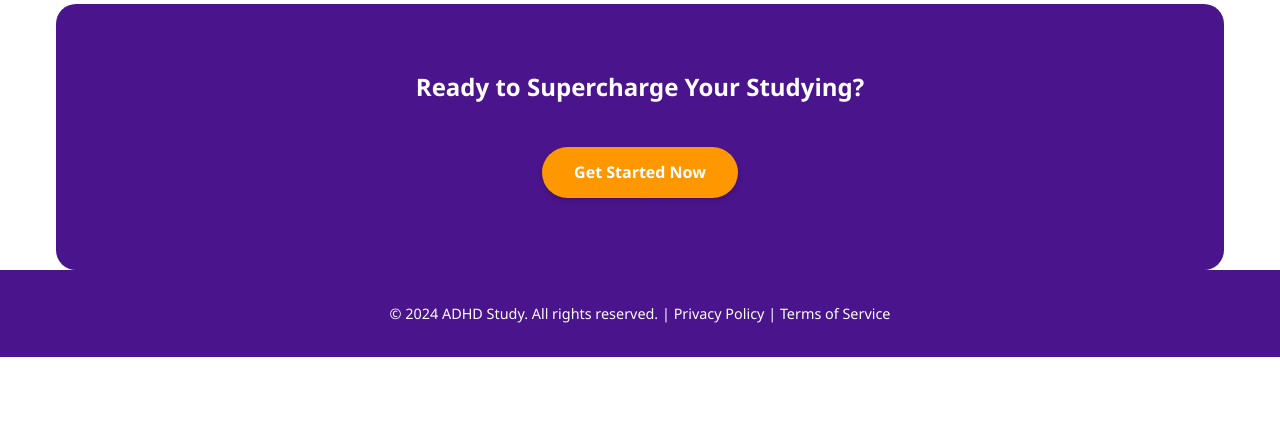
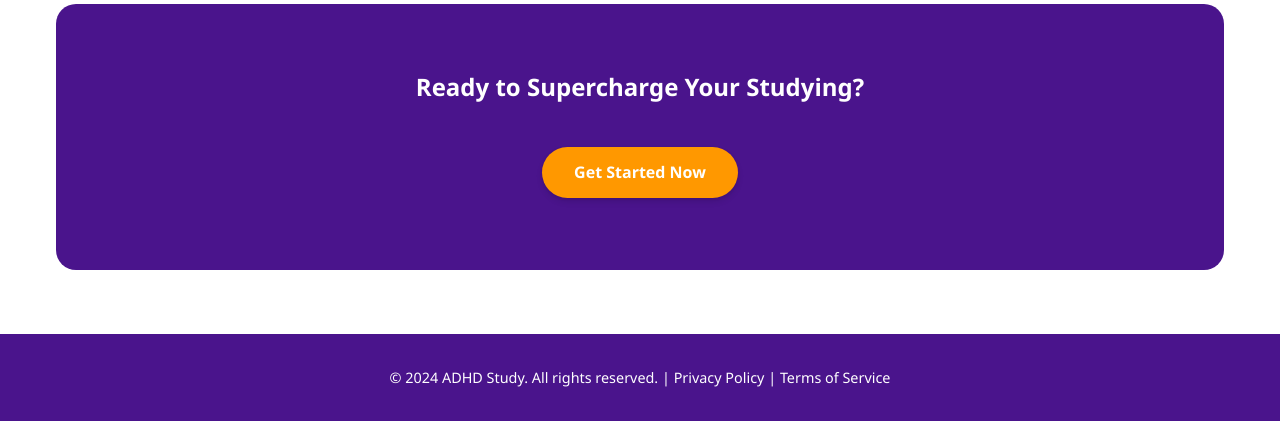
Before and after one commit to Q2OD/ADHDStudys, a Flask app: page / in a window 1280 px wide. Shown: the part 1591-2012 px from the top of the page. Before the commit the page ends 1948 px from the top, so only its background shows below. Run offline with Flask 3, Linux system fonts and the light colour scheme.

Commit message:
style: Add bottom margin to bottom-cta section

```diff
--- a/static/css/style.css
+++ b/static/css/style.css
@@ -301,6 +301,7 @@ button[type="submit"]:hover {
     color: var(--background-light);
     padding: 4rem 2rem;
     border-radius: 20px;
+    margin-bottom: 4rem;
 }
 
 .bottom-cta h2 {
```
